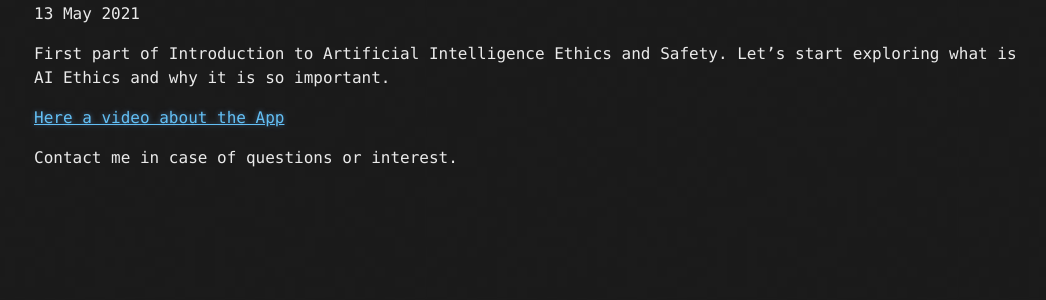
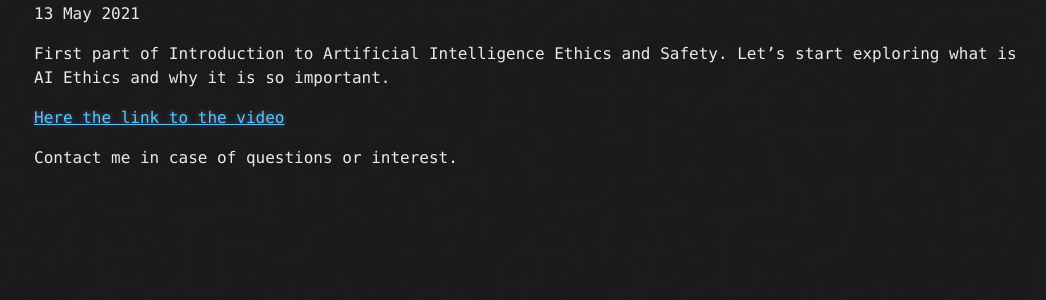
Before and after one commit to rosariomoscato/rosariomoscato.github.io, a Jekyll site: the page built from _posts/2021-05-13-introduction-to-ai-ethics-1.md, in a window 1280 px wide. Shown: the part 234-534 px from the top of the page, without its empty margins (106-1152 px from the left). Built offline with Jekyll 4.4.1, drawn with Linux system fonts in a browser that asks for light colours.

Commit message:
Update 2021-05-13-introduction-to-ai-ethics-1.md

```diff
--- a/_posts/2021-05-13-introduction-to-ai-ethics-1.md
+++ b/_posts/2021-05-13-introduction-to-ai-ethics-1.md
@@ -7,6 +7,6 @@
 First part of Introduction to Artificial Intelligence Ethics and Safety.
 Let's start exploring what is AI Ethics and why it is so important.
 
-[Here a video about the App](https://www.youtube.com/watch?v=LZmPh-WkNns)
+[Here the link to the video](https://www.youtube.com/watch?v=LZmPh-WkNns)
 
 Contact me in case of questions or interest.
```
